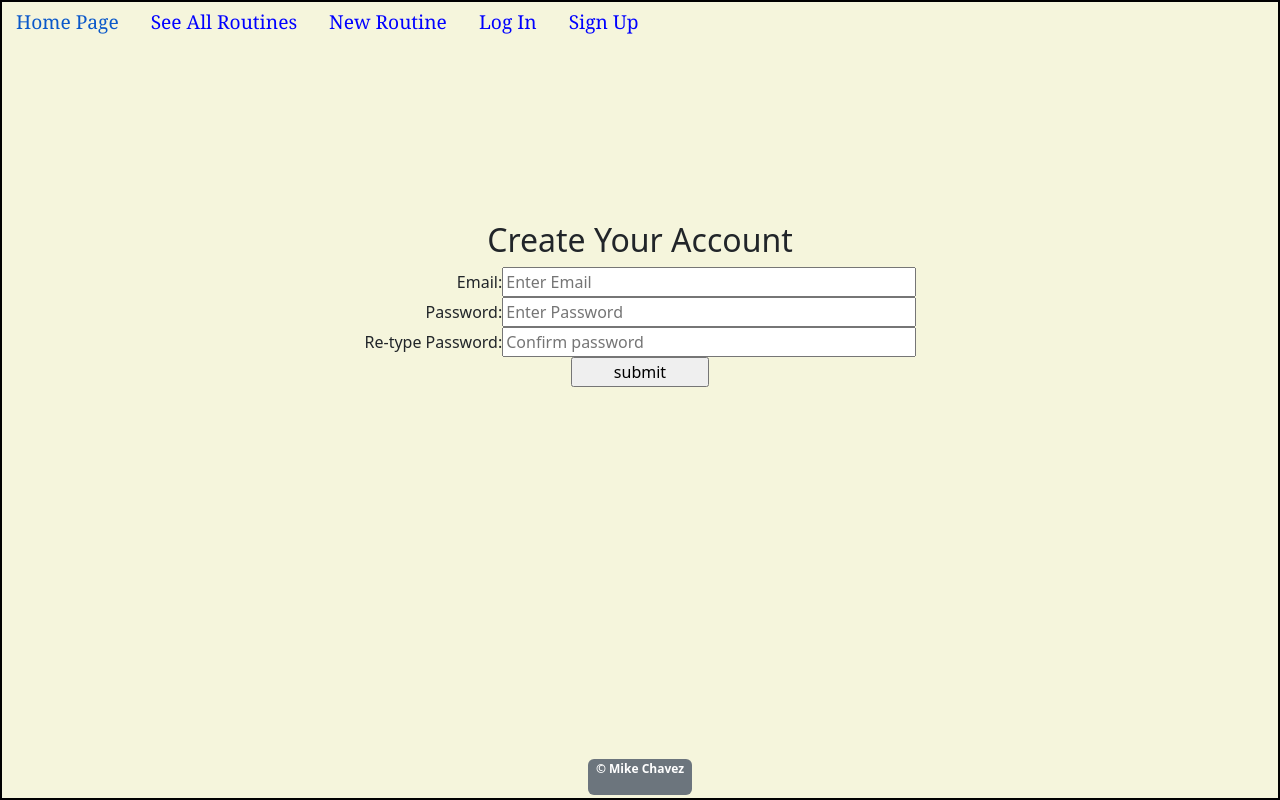
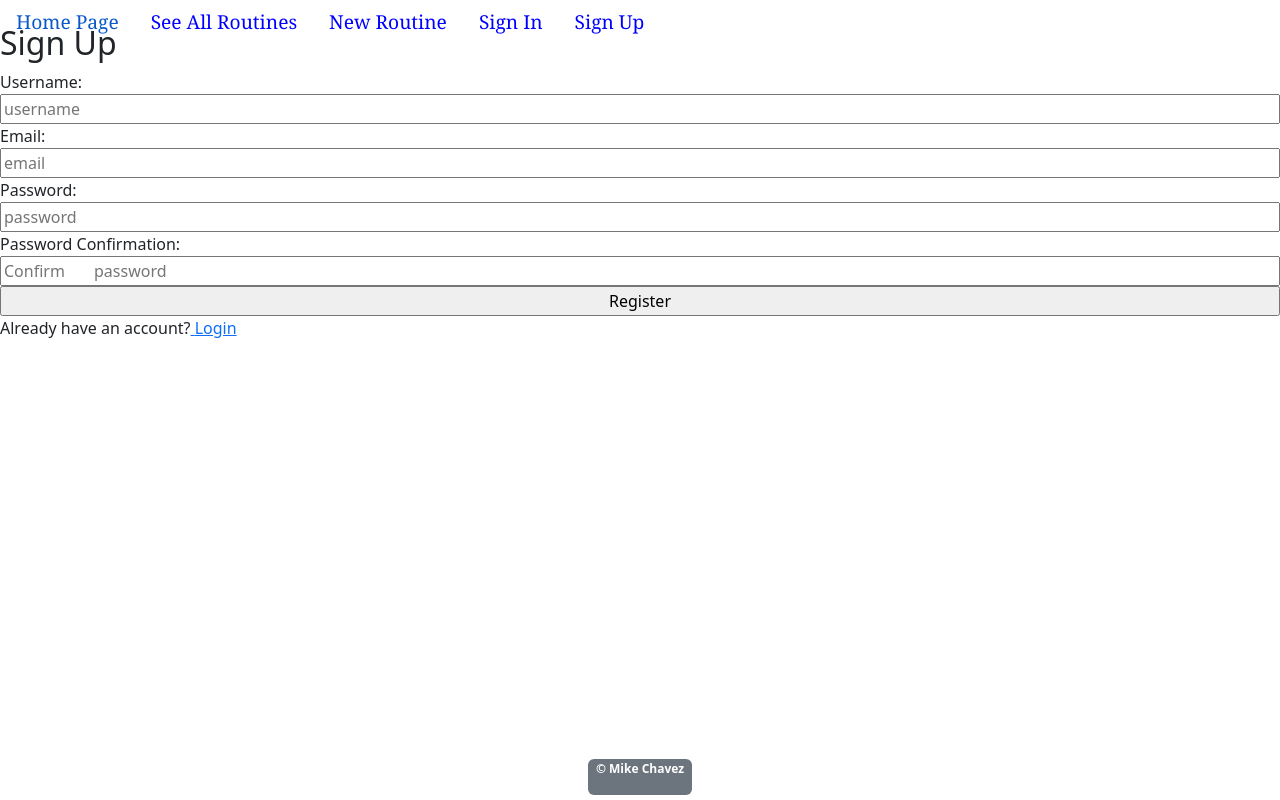
Before and after one commit to Mikechavo/workout_frontend, a React (Create React App) app: page /signup in a window 1280 px wide. Built offline with nearby package versions, Linux system fonts and the light colour scheme.

Commit message:
sign up page

```diff
--- a/src/App.js
+++ b/src/App.js
@@ -18,6 +18,7 @@ const App = () => {
       <Header />
       <Routes>
         <Route path="/" element={<Home />} />
+        <Route path="/signin" element={<SignIn />} />
         <Route path="/signup" element={<SignUp />} />
         <Route path="/routineindex" element={<RoutineIndex />} />
         <Route path="/routineshow" element={<RoutineShow />} />
--- a/src/components/Header.js
+++ b/src/components/Header.js
@@ -45,7 +45,7 @@ const Header = ({ currentUser, signOut }) => {
         <>
           <NavItem>
             <NavLink to="/signin" className="nav-link">
-              Log In
+              Sign In
             </NavLink>
           </NavItem>
           <NavItem>
--- a/src/pages/RoutineIndex.js
+++ b/src/pages/RoutineIndex.js
@@ -1,12 +1,36 @@
-import React from 'react';
+import React, {useState, useEffect } from 'react';
 import { Card, CardBody, CardTitle, CardSubtitle, Button, CardImg } from 'reactstrap';
 import { NavLink } from 'react-router-dom';
 import mockRoutines from '../mockRoutines';
 
 const RoutineIndex = () => {
+
+  const [routines, setRoutines] = useState([]);
+  const [newRoutine, setNewRoutine] = useState({
+    muscle_group: '',
+    sets: '',
+    reps: '',
+    weight: '',
+    image: '',
+    notes: '',
+  });
+
+
+  const handleInputChange = (e) => {
+    const { muscle_group, value } = e.target;
+    setNewRoutine({ ...newRoutine, [muscle_group]: value });
+  };
+
+  const handleAddRoutine = () => {
+    // You can implement logic here to add the new routine to your data or API
+    // For now, let's just log it to the console
+    console.log('New Routine:', newRoutine);
+  };
+
   return (
     <>
       <div>
+        <br></br>
         <div className='index-title'>
         <h1>Recent Added Routine's</h1>
         </div>
--- a/src/pages/RoutineNew.js
+++ b/src/pages/RoutineNew.js
@@ -5,6 +5,7 @@ import { NavLink } from "react-router-dom"
 const RoutineNew = () => {
   return (
     <div>
+      <br></br>
       <h1>Info</h1>
 
 
--- a/src/pages/SignIn.js
+++ b/src/pages/SignIn.js
@@ -0,0 +1,48 @@
+import React from 'react'
+import { useNavigate } from 'react-router-dom'
+import { useRef } from 'react'
+
+const SignIn = ({ signIn }) => {
+
+  const navigate = useNavigate()
+  const formRef = useRef()
+  const handleSubmit = (e) => {
+    e.preventDefault()
+    const formData = new FormData(formRef.current)
+    const data = Object.fromEntries(formData)
+    // what we are going to pass into our signIn method
+    const userInfo = {
+      user: { email: data.email, password: data.password },
+    }
+    signIn(userInfo)
+    navigate("/")
+    e.target.reset()
+  }
+
+  return (
+    <>
+      <div className='signup-container'>
+        <h2>Sign in to your account</h2>
+        {/* calling attribute ref={formRef} lets formData know what to reference */}
+        <form className='form-container' onSubmit={handleSubmit} ref={formRef}>
+
+          <div className='input-container'>
+            <label>Email:</label>
+            <input type='email' name='email' placeholder='Enter Email' />
+
+          </div>
+
+          <div className='input-container'>
+            <label>Password:</label>
+            <input type='password' name='password' placeholder='Enter Password' />
+          </div>
+
+          <input id="submit" type="submit" value="submit" />
+        </form>
+
+      </div>
+    </>
+  )
+}
+
+export default SignIn
--- a/src/pages/SignUp.js
+++ b/src/pages/SignUp.js
@@ -1,56 +1,49 @@
 import React, { useRef } from 'react'
-import { useNavigate } from 'react-router-dom'
+import { useNavigate } from "react-router-dom"
 import './SignUp.css'
 
-
-
-const SignUp = ({ signUp}) => {
+const SignUp = ({ signup }) => {
+  const formRef = useRef()
   const navigate = useNavigate()
-  const formRef = useRef()
 
   const handleSubmit = (e) => {
     e.preventDefault()
     const formData = new FormData(formRef.current)
     const data = Object.fromEntries(formData)
     const userInfo = {
-      user: {
-        email: data.email,
-        password: data.password,
-      }
+      "user": { email: data.email, password: data.password, username: data.username }
     }
-    signUp(userInfo)
+    signup(userInfo)
+    e.target.reset()
     navigate("/")
-    e.target.reset()
   }
 
   return (
-    <>
-      <div className='signup-container'>
-        <h2>Create Your Account</h2>
-
-        <form className='form-container' ref={formRef} onSubmit={handleSubmit}>
-
-          <div className='input-container'>
-            <label>Email:</label>
-            <input type='email' name='email' placeholder='Enter Email' />
-
-          </div>
-
-          <div className='input-container'>
-            <label>Password:</label>
-            <input type='password' name='password' placeholder='Enter Password' />
-          </div>
-
-          <div className='input-container'>
-            <label>Re-type Password:</label>
-            <input type='password' name=' password_confirmation' placeholder='Confirm password' />
-          </div>
-
-          <input id="submit" type="submit" value="submit" />
-        </form>
-
-      </div>
-    </>
+    <div className='signup-body'>
+      <br></br>
+      <h2 className='sign-header'>Sign Up</h2>
+      <form className='signup-form' ref={formRef} onSubmit={handleSubmit}>
+        Username: <input type="text" name="username" placeholder="username" className='signup-input' />
+        <br />
+        Email: <input type="email" name="email" placeholder="email" className='signup-input' />
+        <br />
+        Password: <input type="password" name="password" placeholder="password" className='signup-input' />
+        <br />
+        Password Confirmation:{" "}
+        <input
+          className='signup-input'
+          type="password"
+          name="password_confirmation"
+          placeholder="Confirm
+      password"
+        />
+        <br />
+        <input className="submit-form" type='submit' value="Register" />
+        <div className="bottom-link">Already have an account?
+          <a href="/login">  <u style={{ textDecoration: "none" }}>Login</u></a>
+        </div>
+      </form>
+    </div>
   )
 }
 
```
